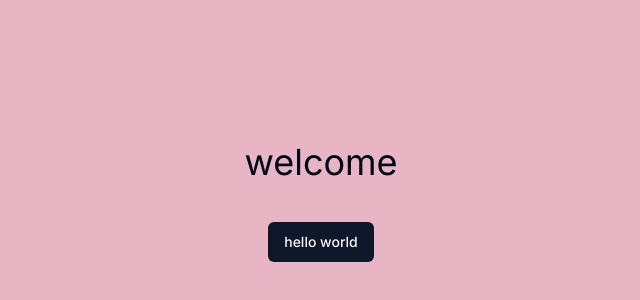
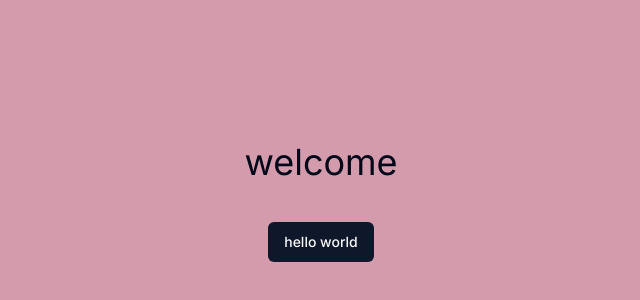
Before and after one commit to penguinboots/portfolio-v3, a Next.js app: page / in a window 1280 px wide. Shown: the part 198-498 px from the top of the page, without its empty margins (319-959 px from the left). Built offline with nearby package versions, Linux system fonts and the light colour scheme.

Commit message:
adjust colours

```diff
--- a/app/globals.css
+++ b/app/globals.css
@@ -37,16 +37,16 @@
 
 
     --custom1: 28 82% 67%;
-    --base: 341 52% 81%; /* mid pink */
+    --base: 341 40% 72%; /* mid pink */
 
     --sidebar: 130 14% 31%; /* dark green */
     --sidebar-text: 45 100% 92%; /* mid yellow */
     --sidebar-text-hover: 45 100% 98%; /* whiteyellow */
 
-    --header: 341 46% 66%; /* dark pink */
-    --header-text: 341 40% 20%; /* darker pink */
+    --header: 341 40% 58%; /* dark pink */
+    --header-text: 341 100% 93%; /* darker pink */
 
-    --card: 45 60% 92%; /* faded light yellow */
+    --card: 45 30% 87%; /* faded light yellow */
     --card-text: 341 40% 20%; /* darker pink */
 
     --custom4: 75 90% 92%;
```
